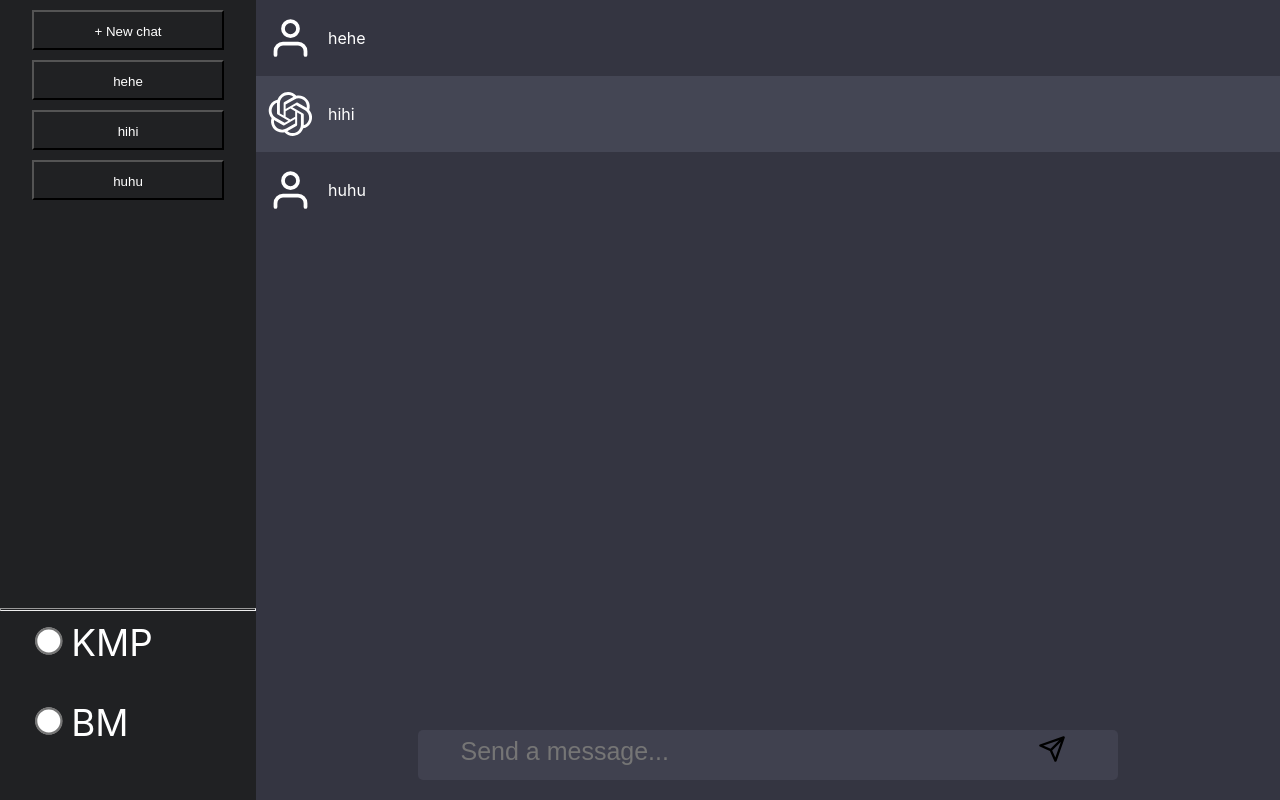
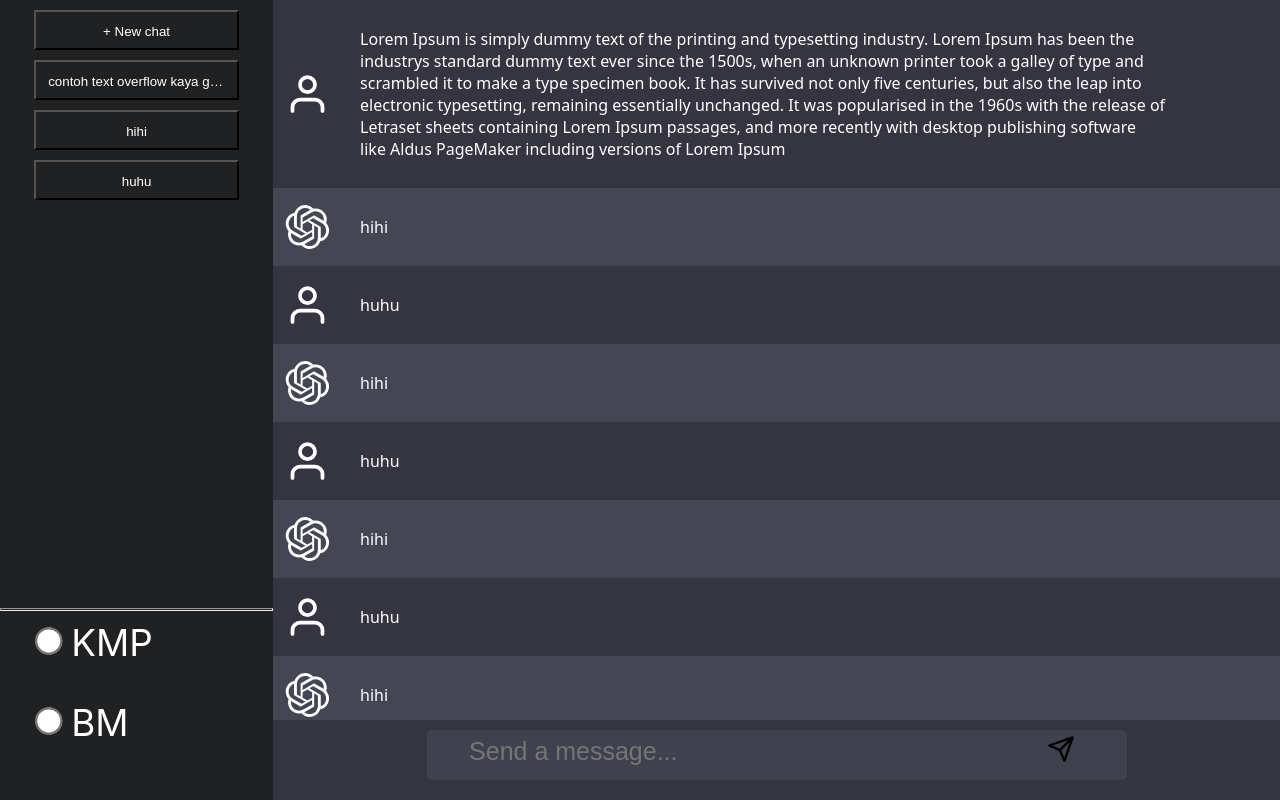
Before and after one commit to yansans/Tubes3_13521110, a React (Create React App) app: page / in a window 1280 px wide. Built offline with nearby package versions, Linux system fonts and the light colour scheme; the HTML template or start-up script is replaced by a standard one.

Commit message:
handle text overflow

```diff
--- a/src/Chat/Chat.module.css
+++ b/src/Chat/Chat.module.css
@@ -1,16 +1,19 @@
 .ChatColumn {
-    background-color: brown;
+    height: 100%;
+    overflow-y: auto;
 }
 .ChatUserIcon {
     height: 10;
     width: 45px;
     background-color: transparent;
 }
-.ChatMessage, .ChatLeft, .ChatRight {
-    background: rgb(0, 24, 111);
+.ChatRow, .ChatLeft, .ChatRight {
     width: 100%;
     padding: 12px;
     color: white;
+    word-wrap: break-word;
+    justify-content: left;
+    margin: 0;
 }
 .ChatLeft {
     background-color: #444654;
@@ -22,3 +25,20 @@
     margin-left: auto;
     margin-right: 0;
 }
+.ChatMessage {
+    padding-left: 30px;
+    text-align: left;
+    max-width: 80%;
+    overflow-y: auto;
+    font-family: system-ui, -apple-system, BlinkMacSystemFont, 'Segoe UI', Roboto, Oxygen, Ubuntu, Cantarell, 'Open Sans', 'Helvetica Neue', sans-serif;
+}
+.ChatColumn::-webkit-scrollbar {
+    width: 10px;
+}
+.ChatColumn::-webkit-scrollbar-thumb {
+    background-color: #444654;
+    border-radius: 5px;
+}
+.ChatColumn::-webkit-scrollbar-thumb:hover {
+    background-color: white;
+}
--- a/src/Chat/Chat.tsx
+++ b/src/Chat/Chat.tsx
@@ -2,15 +2,16 @@ import styles from './Chat.module.css'
 import person from './img/person.svg'
 import logo from './img/logo.svg'
 
-const exampleChat = ['hehe', 'hihi', 'huhu'];
+const exampleChat = ['Lorem Ipsum is simply dummy text of the printing and typesetting industry. Lorem Ipsum has been the industrys standard dummy text ever since the 1500s, when an unknown printer took a galley of type and scrambled it to make a type specimen book. It has survived not only five centuries, but also the leap into electronic typesetting, remaining essentially unchanged. It was popularised in the 1960s with the release of Letraset sheets containing Lorem Ipsum passages, and more recently with desktop publishing software like Aldus PageMaker including versions of Lorem Ipsum',
+'hihi', 'huhu', 'hihi', 'huhu', 'hihi', 'huhu', 'hihi', 'huhu', 'hihi', 'huhu'];
 const Chat = () => {
     return (
         <div className={styles.ChatColumn}>
             {exampleChat.map((msg, i) => (
                 <div className={i%2 == 0 ? styles.ChatRight : styles.ChatLeft} key={i}>
-                    <div style={{ display: 'flex', justifyContent: 'left'}}>
+                    <div style={{ display: 'flex'}}>
                         <img className={styles.ChatUserIcon} src={i%2 == 0 ? person : logo}></img>
-                        <p style={{paddingLeft:"15px"}}>{msg}</p>
+                        <p className={styles.ChatMessage}>{msg}</p>
                     </div>
                 </div>
             ))}
--- a/src/Chat/History.module.css
+++ b/src/Chat/History.module.css
@@ -17,6 +17,9 @@
     margin: 5px;
     height: 40px;
     text-align: center;
+    overflow: hidden;
+    white-space: nowrap;
+    text-overflow: ellipsis;
 }
 .RadioButton {
     position: relative;
--- a/src/Chat/History.tsx
+++ b/src/Chat/History.tsx
@@ -1,16 +1,16 @@
 import styles from './History.module.css'
 
-const exampleHistory = ['hehe', 'hihi', 'huhu'];
+const exampleHistory = ['contoh text overflow kaya gini !!!! !! ! ! ! !', 'hihi', 'huhu'];
 const History = () => {
     return (
         <div className={styles.HistoryContainer}>
             <div className={styles.HistoryLog}>
                 <button className={styles.HistoryName} style={{marginTop:"10px"}}>
-                    + New chat
+                    <text>+ New chat</text>
                 </button>
                 {exampleHistory.map((msg, i) => (
                     <button className={styles.HistoryName} key={i}>
-                        {msg}
+                        <text>{msg}</text>
                     </button>
                 ))}
             </div>
```
